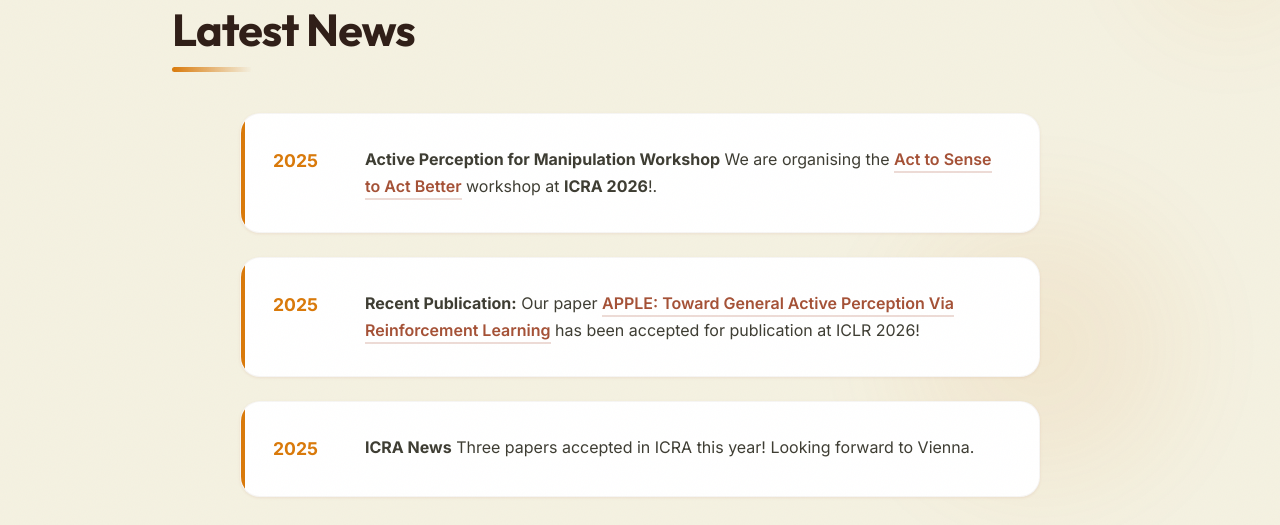
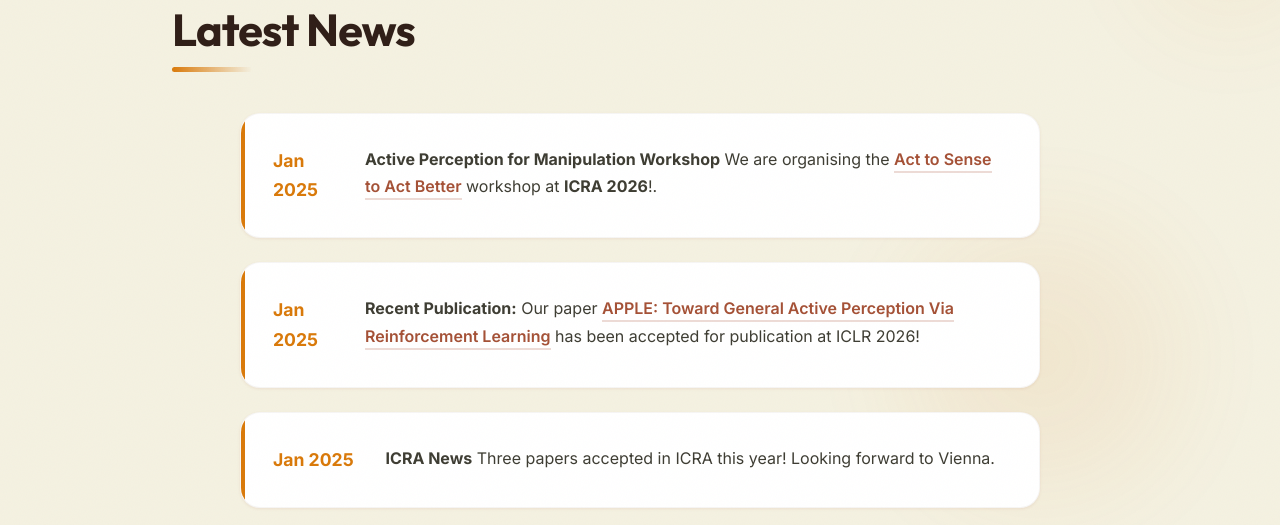
Before and after one commit to CrisMirands/crismirands.github.io, a plain HTML site: page index.html in a window 1280 px wide. Shown: the part 1174-1699 px from the top of the page. Drawn offline with Linux system fonts and the light colour scheme.

Commit message:
updated news

```diff
--- a/index.html
+++ b/index.html
@@ -101,7 +101,7 @@
                 <h2 class="section-title">Latest News</h2>
                 <div class="news-list">
                     <div class="news-item">
-                        <span class="news-date">2025</span>
+                        <span class="news-date">Jan 2025</span>
                         <div class="news-content">
                             <p><strong>Active Perception for Manipulation Workshop</strong> We are organising the <a
                                     href="https://active-perception-workshop.github.io/">Act to Sense to Act
@@ -111,7 +111,7 @@
                         </div>
                     </div>
                     <div class="news-item">
-                        <span class="news-date">2025</span>
+                        <span class="news-date">Jan 2025</span>
                         <div class="news-content">
                             <p><strong>Recent Publication:</strong> Our paper <a
                                     href="https://timschneider42.github.io/apple/">APPLE: Toward General Active
@@ -120,7 +120,7 @@
                         </div>
                     </div>
                     <div class="news-item">
-                        <span class="news-date">2025</span>
+                        <span class="news-date">Jan 2025</span>
                         <div class="news-content">
                             <p><strong>ICRA News</strong> Three papers accepted in ICRA this year! Looking forward to
                                 Vienna.</p>
```
